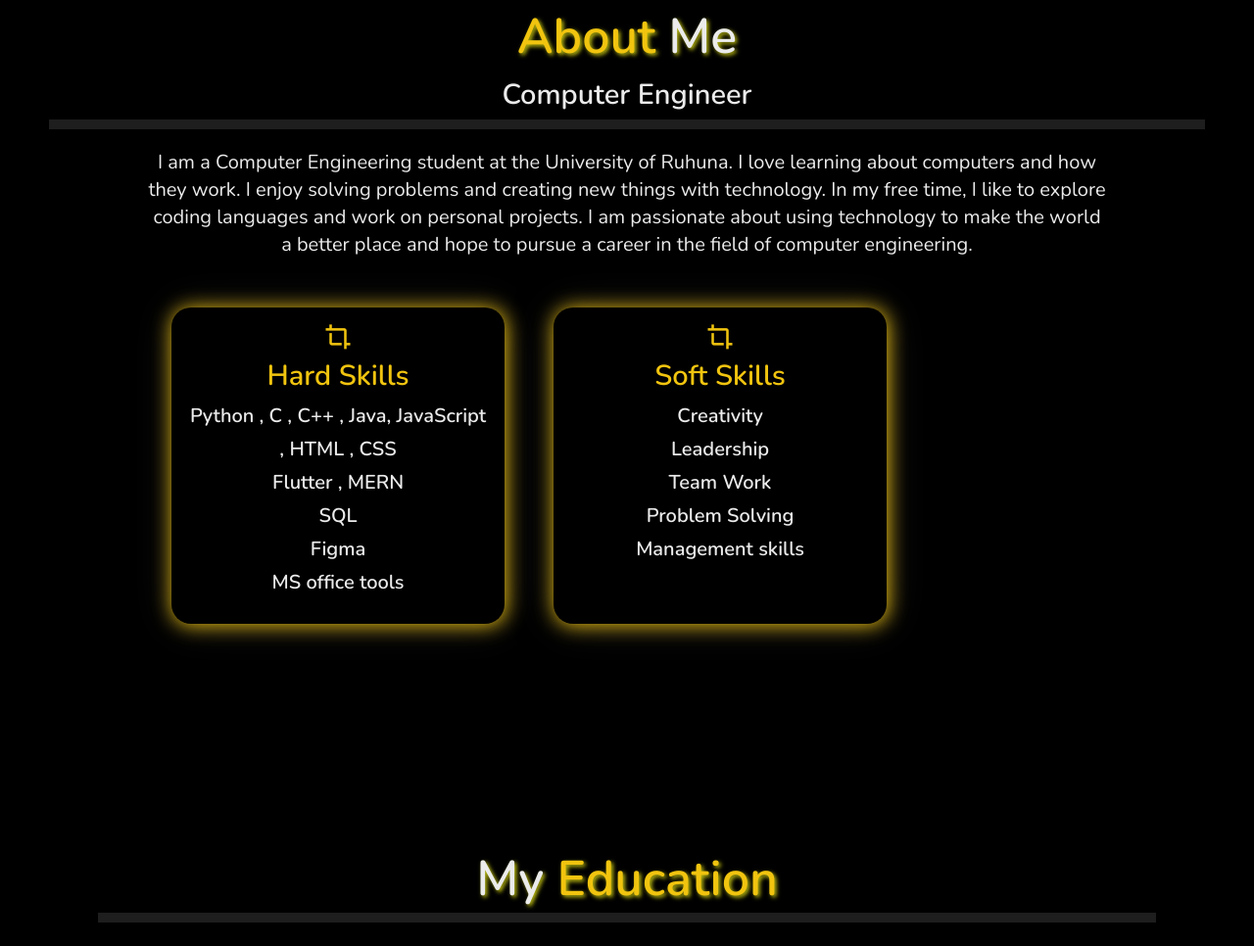
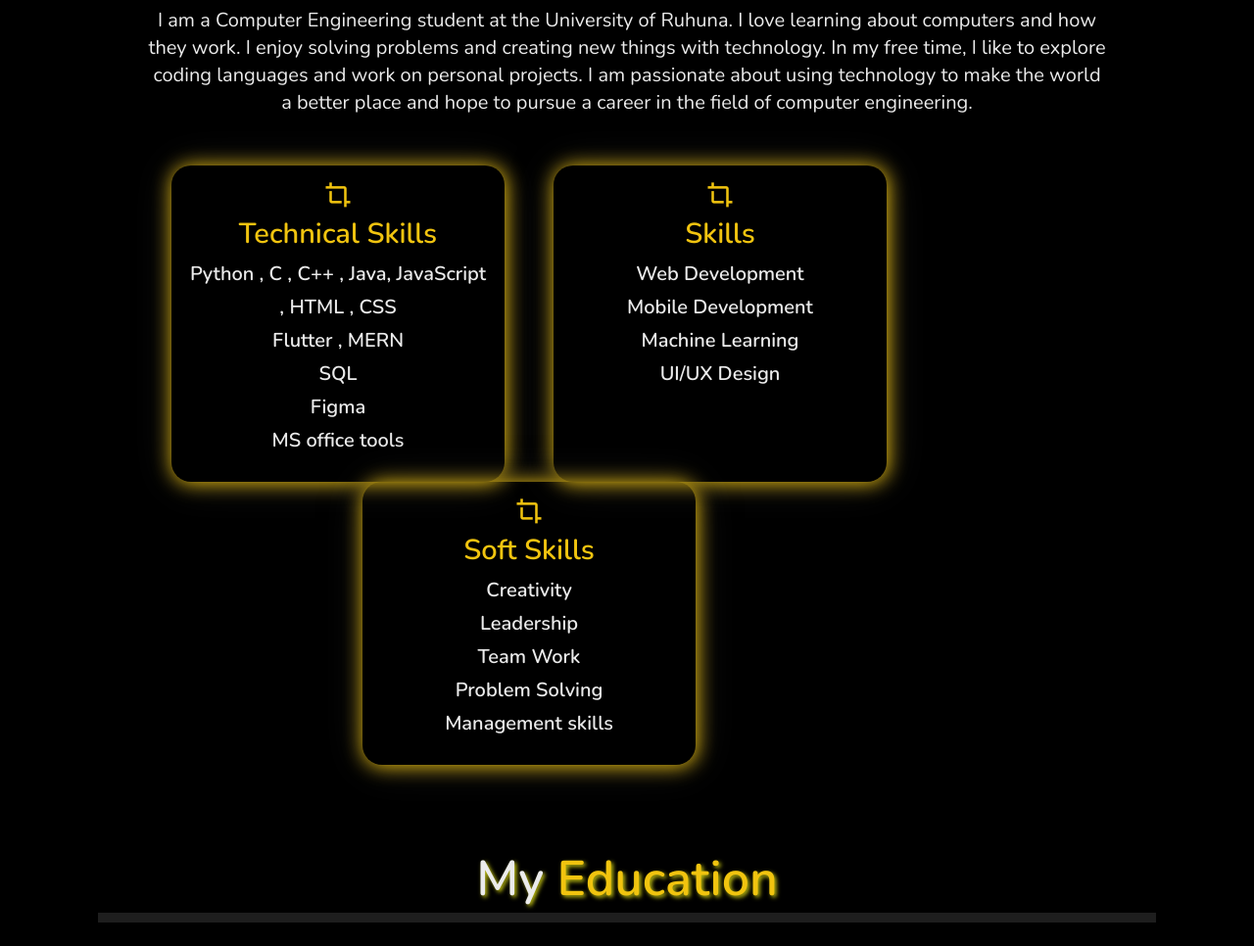
Before and after one commit to morawaliyadda/PersonalWebsite, a website: page index.html in a window 1280 px wide. Shown: the part 970-1936 px from the top of the page at 98% size. Drawn offline with nearby package versions, Linux system fonts and the light colour scheme; a web font is replaced by a local one.

Commit message:
add new ui

```diff
--- a/index.html
+++ b/index.html
@@ -66,13 +66,24 @@
             <div class="skills-list">
                 <div class="hard-skill-box">
                     <i class="bx bx-crop">
-                        <h4>Hard Skills</h4>
+                        <h4>Technical Skills</h4>
                         <ul>
                             <li>Python , C , C++ , Java, JavaScript , HTML , CSS</li>
                             <li>Flutter , MERN</li>
                             <li>SQL</li>
                             <li>Figma</li>
                             <li>MS office tools</li>
+                        </ul>
+                    </i>
+                </div>
+                <div class="hard-skill-box">
+                    <i class="bx bx-crop">
+                        <h4>Skills</h4>
+                        <ul>
+                            <li>Web Development</li>
+                            <li>Mobile Development</li>
+                            <li>Machine Learning</li>
+                            <li>UI/UX Design</li>
                         </ul>
                     </i>
                 </div>
```
